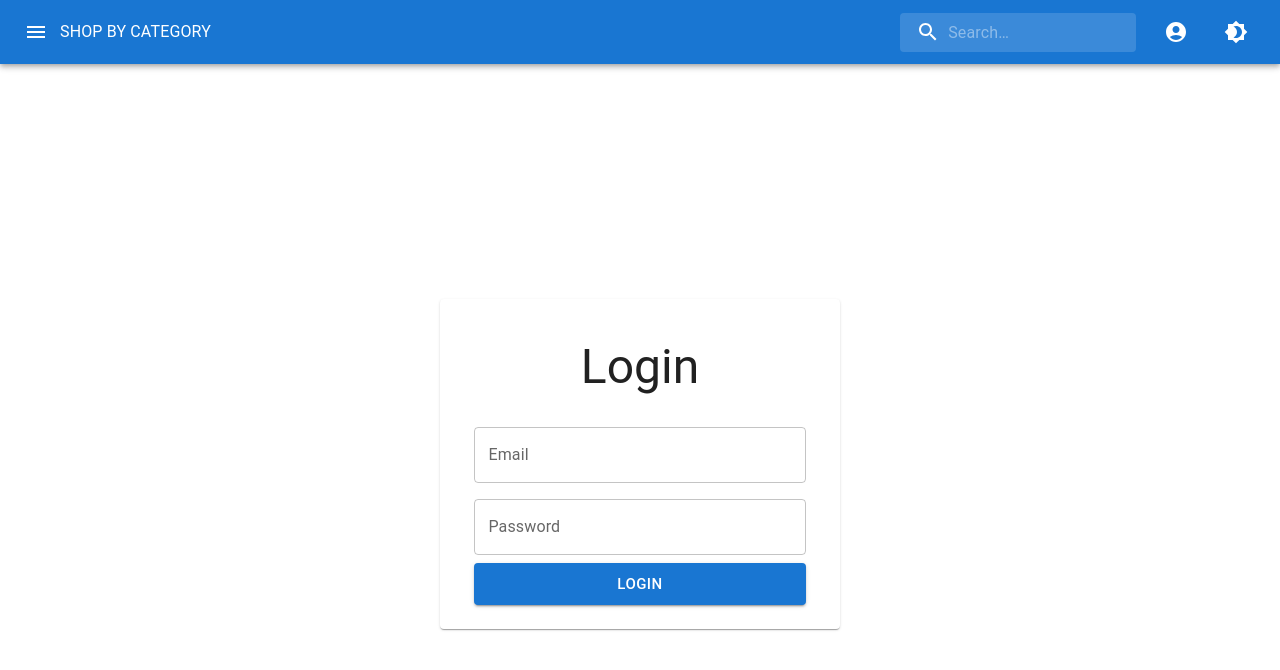
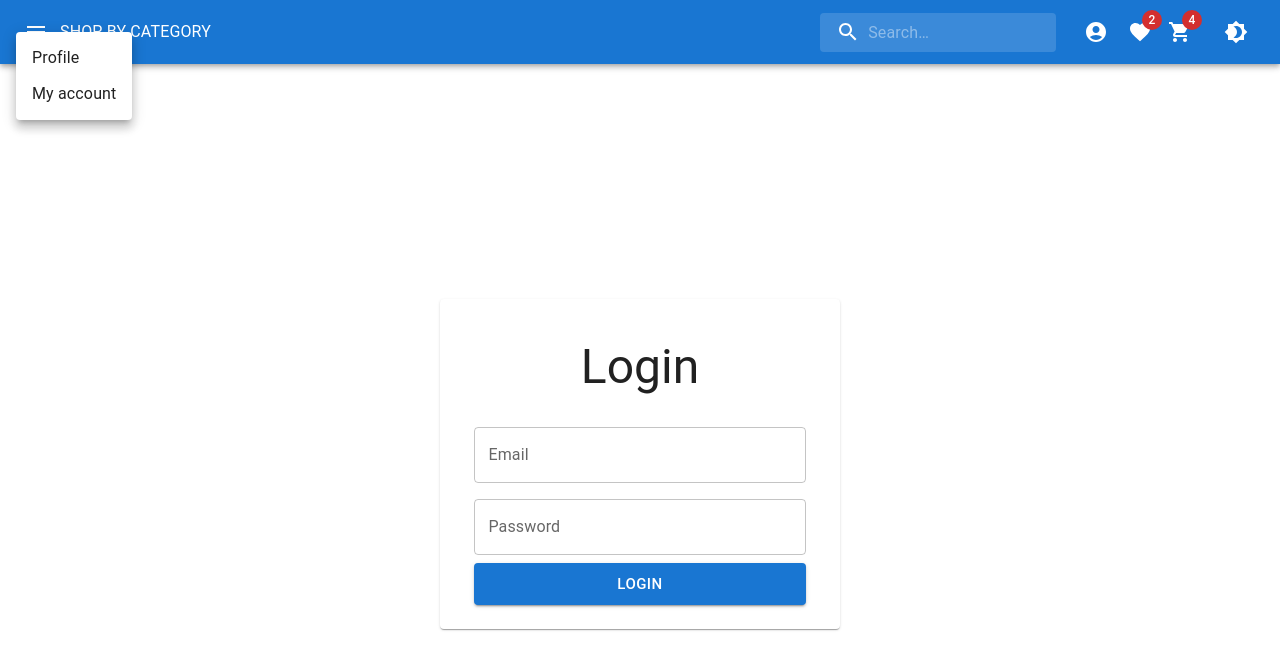
Before and after one commit to sicklex/E-commerceApp, a React (Create React App) app in the folder ecommerceapp/: page /Login in a window 1280 px wide. Both pictures are taken after a click on the button 36 px from the left and 32 px from the top of the page. Shown: the top 670 px of the page. Built offline with nearby package versions, Linux system fonts and the light colour scheme.

Commit message:
feat: adicionando botoes de favorito e carrinho a barra de opcoes

```diff
--- a/ecommerceapp/src/Components/MenuBar.js
+++ b/ecommerceapp/src/Components/MenuBar.js
@@ -7,6 +7,7 @@ import {
   AppBar,
   Toolbar,
   Typography,
+  Badge,
 } from "@mui/material";
 import Brightness4Icon from "@mui/icons-material/Brightness4";
 import Brightness7Icon from "@mui/icons-material/Brightness7";
@@ -18,11 +19,14 @@ import Menu from "@mui/material/Menu";
 import { styled, alpha } from "@mui/material/styles";
 import SearchIcon from "@mui/icons-material/Search";
 import InputBase from "@mui/material/InputBase";
+import FavoriteIcon from "@mui/icons-material/Favorite";
+import ShoppingCartIcon from "@mui/icons-material/ShoppingCart";
 
 function MenuBar({ children }) {
   const [mode, setMode] = useState("light");
   const [auth, setAuth] = useState(true);
-  const [anchorEl, setAnchorEl] = React.useState(null);
+  const [anchorEl, setAnchorEl] = useState(null);
+  const [menuAnchorEl, setMenuAnchorEl] = useState(null);
 
   const colorMode = useMemo(
     () => ({
@@ -73,7 +77,6 @@ function MenuBar({ children }) {
     color: "inherit",
     "& .MuiInputBase-input": {
       padding: theme.spacing(1, 1, 1, 0),
-      // vertical padding + font size from searchIcon
       paddingLeft: `calc(1em + ${theme.spacing(4)})`,
       transition: theme.transitions.create("width"),
       width: "100%",
@@ -83,12 +86,14 @@ function MenuBar({ children }) {
     },
   }));
 
-  const handleMenu = event => {
-    setAnchorEl(event.currentTarget);
+  const handleLoginMenu = event => {
+    anchorEl == null ? setAnchorEl(event.currentTarget) : setAnchorEl(null);
   };
 
-  const handleClose = () => {
-    setAnchorEl(null);
+  const handleMenu = event => {
+    menuAnchorEl == null
+      ? setMenuAnchorEl(event.currentTarget)
+      : setMenuAnchorEl(null);
   };
 
   return (
@@ -103,9 +108,28 @@ function MenuBar({ children }) {
               edge="start"
               color="inherit"
               aria-label="menu"
+              onClick={handleMenu}
             >
               <MenuIcon />
             </IconButton>
+            <Menu
+              id="menu-appbar"
+              anchorEl={menuAnchorEl}
+              anchorOrigin={{
+                vertical: "center",
+                horizontal: "right",
+              }}
+              keepMounted
+              transformOrigin={{
+                vertical: "top",
+                horizontal: "right",
+              }}
+              open={Boolean(menuAnchorEl)}
+              onClose={handleMenu}
+            >
+              <MenuItem onClick={handleMenu}>Profile</MenuItem>
+              <MenuItem onClick={handleMenu}>My account</MenuItem>
+            </Menu>
             <Typography variant="h7" component="div" sx={{ flexGrow: 1 }}>
               SHOP BY CATEGORY
             </Typography>
@@ -122,16 +146,15 @@ function MenuBar({ children }) {
               <div>
                 <IconButton
                   size="large"
-                  aria-label="account of current user"
                   aria-controls="menu-appbar"
                   aria-haspopup="true"
-                  onClick={handleMenu}
+                  onClick={handleLoginMenu}
                   color="inherit"
                 >
                   <AccountCircle />
                 </IconButton>
                 <Menu
-                  id="menu-appbar"
+                  id="login-appbar"
                   anchorEl={anchorEl}
                   anchorOrigin={{
                     vertical: "bottom",
@@ -143,11 +166,21 @@ function MenuBar({ children }) {
                     horizontal: "right",
                   }}
                   open={Boolean(anchorEl)}
-                  onClose={handleClose}
+                  onClose={handleLoginMenu}
                 >
-                  <MenuItem onClick={handleClose}>Profile</MenuItem>
-                  <MenuItem onClick={handleClose}>My account</MenuItem>
+                  <MenuItem onClick={handleLoginMenu}>Profile</MenuItem>
+                  <MenuItem onClick={handleLoginMenu}>My account</MenuItem>
                 </Menu>
+                <IconButton color="inherit">
+                  <Badge badgeContent={2} color="error">
+                    <FavoriteIcon />
+                  </Badge>
+                </IconButton>
+                <IconButton color="inherit">
+                  <Badge badgeContent={4} color="error">
+                    <ShoppingCartIcon />
+                  </Badge>
+                </IconButton>
                 <IconButton
                   sx={{ ml: 2 }}
                   onClick={colorMode.toggleColorMode}
```
